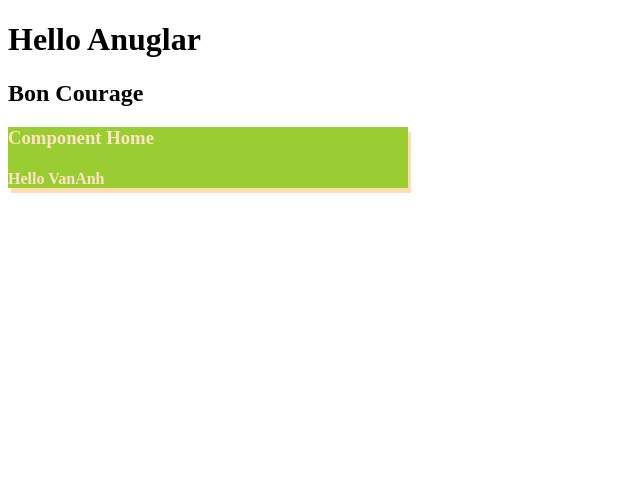
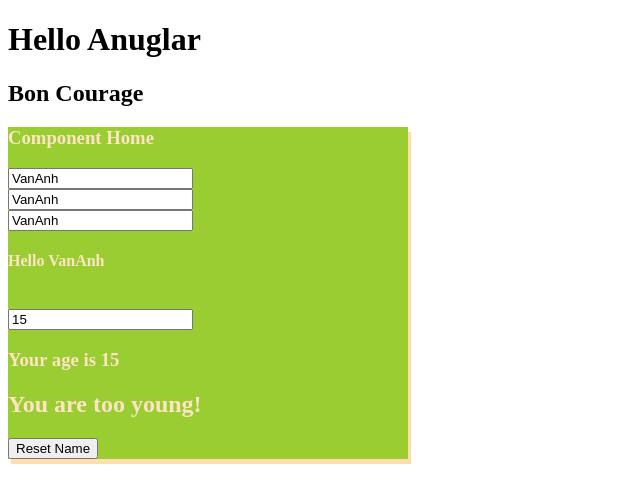
Before and after one commit to anhLEvn/Angular12-github, an Angular app: page / in a window 1280 px wide. Shown: the top 502 px of the page, without its empty margins (0-640 px from the left). Built offline with nearby package versions, Linux system fonts and the light colour scheme.

Commit message:
DataBinding Properties ngIf, ng-template

```diff
--- a/src/app/app.module.ts
+++ b/src/app/app.module.ts
@@ -1,5 +1,6 @@
 import { NgModule } from '@angular/core';
 import { BrowserModule } from '@angular/platform-browser';
+import { FormsModule } from '@angular/forms';
 
 import { AppRoutingModule } from './app-routing.module';
 import { AppComponent } from './app.component';
@@ -14,7 +15,8 @@ import { AboutComponent } from './about/about.component';
   ],
   imports: [
     BrowserModule,
-    AppRoutingModule
+    AppRoutingModule,
+    FormsModule,
   ],
   providers: [],
   bootstrap: [AppComponent]
--- a/src/app/home/home.component.html
+++ b/src/app/home/home.component.html
@@ -1,4 +1,23 @@
 <div class="test">
   <h3>Component Home </h3>
+
+  <input type="" value="{{name}}">
+  <br>
+  <input type="text" name="" id="" [value] = "name" title="this is {{name}}"/>
+  <br>
+  <input type="text" name="" id="" [(ngModel)] = "name" [title]=" 'this is' + name"/>
   <h4>Hello {{name}}</h4>
+  <br>
+  <input type="text" [(ngModel)] = "age">
+  <h3>Your age is {{age}}</h3>
+  <div *ngIf="age <= 18; then young; else old"> </div>
+    <ng-template #young>
+    <h2> You are too young! </h2>
+   </ng-template>
+  <ng-template #old>
+    <h2> You are too old! </h2>
+   </ng-template>
+  <!-- <h2 *ngIf="age > 18"> You are too old </h2>
+  <h2 *ngIf="age < 18"> You are too young </h2> -->
+  <button (click)="resetName()">Reset Name</button>
 </div>
--- a/src/app/home/home.component.ts
+++ b/src/app/home/home.component.ts
@@ -7,9 +7,16 @@ import { Component, OnInit } from '@angular/core';
 })
 export class HomeComponent implements OnInit {
   public name = 'VanAnh';
+
+  public age = 15;
   constructor() { }
 
-  ngOnInit(): void {
+  ngOnInit(): void {  }
+
+  public resetName(): void {
+    console.log('resetName');
+    this.name = '';
+
   }
 
 }
```
